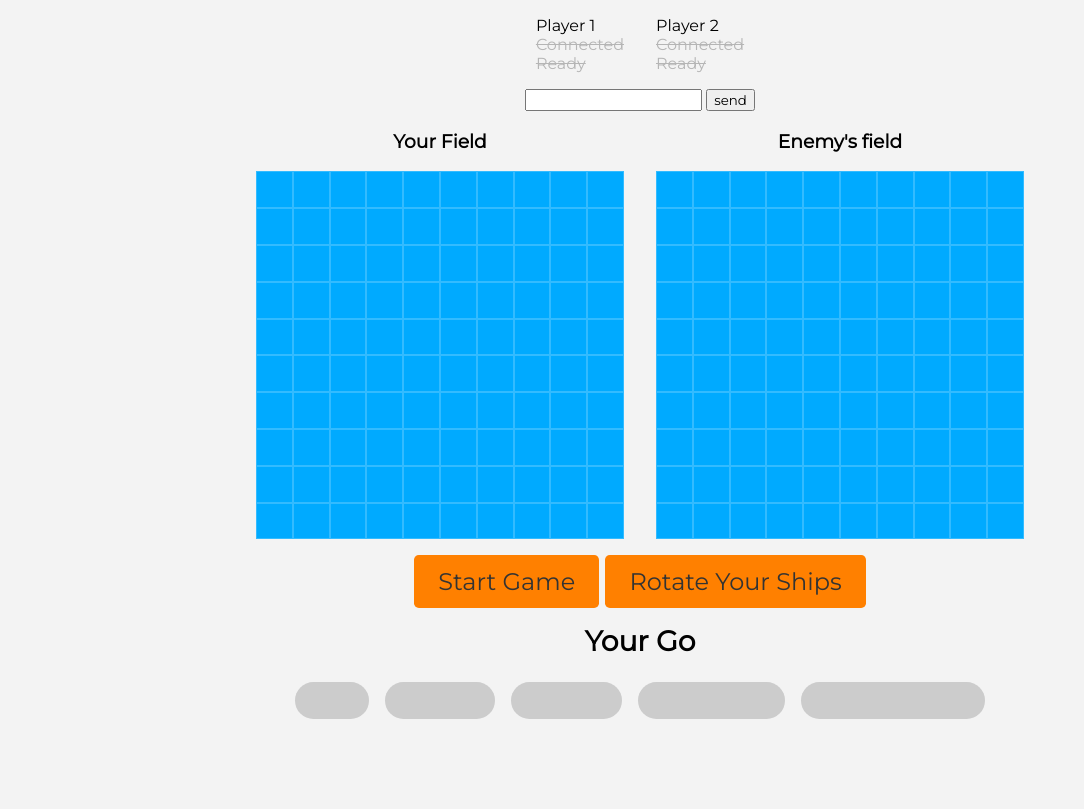
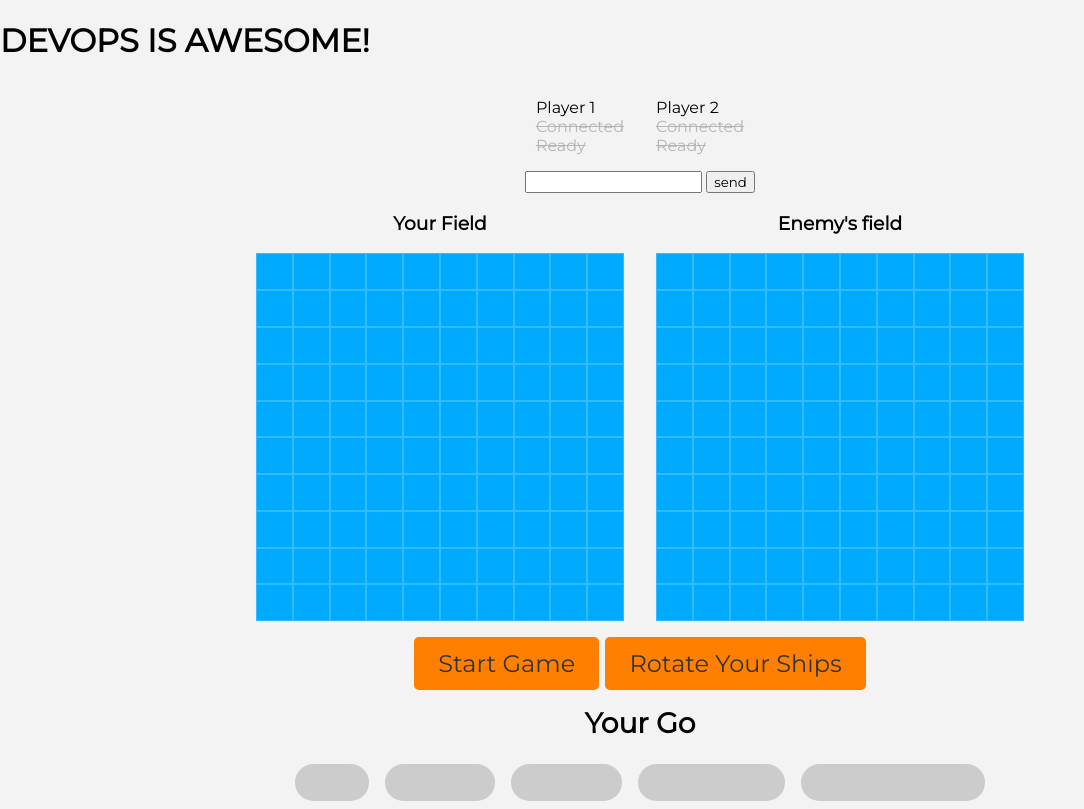
Before and after one commit to ivoputzer/awesome-devops-and-cd-ed4, a website: page public/index.html in a window 1280 px wide. Shown: the whole page, without its empty margins (0-1084 px from the left). Drawn offline with nearby package versions, Linux system fonts and the light colour scheme; no server answers.

Commit message:
adds title to game

```diff
--- a/public/index.html
+++ b/public/index.html
@@ -12,6 +12,7 @@
     <script type="module" src="./app.js" charset="utf-8"></script>
   </head>
   <body>
+    <h1>DEVOPS IS AWESOME!</h1>
     <div class="container">
       <div class="player p1">
         Player 1
```
